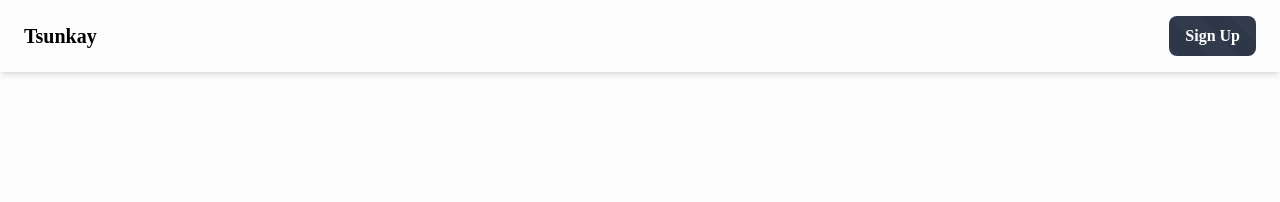
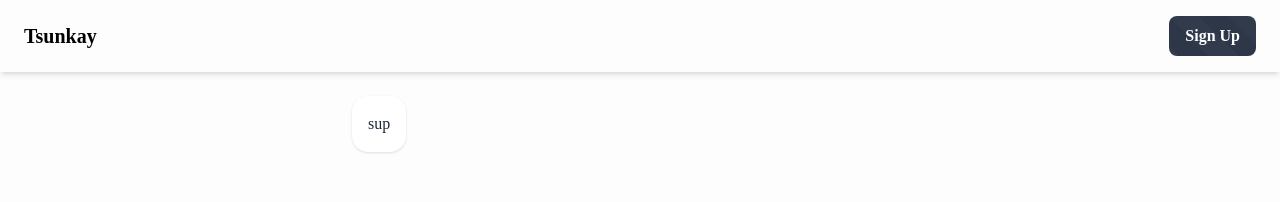
Before and after one commit to mandynoto/tsunkay, a Next.js app: page / in a window 1280 px wide. Shown: the top 202 px of the page. Built offline with nearby package versions, Linux system fonts and the light colour scheme; a web font is replaced by a local one.

Commit message:
feat: ai chats you first

```diff
--- a/app/page.tsx
+++ b/app/page.tsx
@@ -1,6 +1,7 @@
 "use client";
 
 import { Message, MessageRole } from "@/lib/types";
+import { useEffect, useState } from "react"; // Added useEffect
 
 import { ChatHistory } from "@/lib/types";
 import ChatInput from "@/components/ChatInput";
@@ -8,7 +9,6 @@ import { ChatSettings } from "@/lib/types";
 import Footer from "@/components/Footer";
 import Header from "@/components/Header";
 import MessageWindow from "@/components/MessageWindow";
-import { useState } from "react";
 
 export default function Home() {
   const [history, setHistory] = useState<ChatHistory>([]);
@@ -17,6 +17,53 @@ export default function Home() {
     model: "gemini-2.0-flash",
     systemInstructions: "you are a helpful assistant",
   });
+
+  const [streamedWelcomeMessage, setStreamedWelcomeMessage] =
+    useState<string>("");
+  const [isWelcomeMessageComplete, setIsWelcomeMessageComplete] =
+    useState<boolean>(false);
+
+  const welcomeMessages = ["hey", "wyd", "sup", "hi"];
+
+  useEffect(() => {
+    const randomMessage =
+      welcomeMessages[Math.floor(Math.random() * welcomeMessages.length)];
+    let index = 0;
+
+    function typeCharacter() {
+      if (index < randomMessage.length) {
+        const charToAdd = randomMessage.charAt(index);
+        console.log(
+          `Adding char: '${charToAdd}' at index ${index}. Current streamed: '${streamedWelcomeMessage}'`
+        );
+        setStreamedWelcomeMessage((prev) => {
+          console.log(
+            `Prev state: '${prev}'. New state: '${prev + charToAdd}'`
+          );
+          return prev + charToAdd;
+        });
+        index++;
+        setTimeout(typeCharacter, 50);
+      } else {
+        setIsWelcomeMessageComplete(true);
+      }
+    }
+
+    typeCharacter();
+
+    return () => {};
+    // eslint-disable-next-line react-hooks/exhaustive-deps
+  }, []);
+
+  useEffect(() => {
+    if (isWelcomeMessageComplete && streamedWelcomeMessage) {
+      const welcomeMessageObject: Message = {
+        role: "model" as MessageRole,
+        parts: [{ text: streamedWelcomeMessage }],
+      };
+      setHistory((prevHistory) => [welcomeMessageObject, ...prevHistory]);
+    }
+  }, [isWelcomeMessageComplete, streamedWelcomeMessage]);
 
   async function handleSubmit(userMessage: string) {
     const newUserMessage: Message = {
@@ -85,7 +132,19 @@ export default function Home() {
     <div className="h-screen">
       <Header />
       <main className="h-full flex flex-col">
-        <MessageWindow history={history} />
+        <MessageWindow
+          history={
+            isWelcomeMessageComplete
+              ? history
+              : [
+                  {
+                    role: "model" as MessageRole,
+                    parts: [{ text: streamedWelcomeMessage }],
+                  },
+                  ...history,
+                ]
+          }
+        />
         <div className="max-w-2xl mx-auto w-full">
           <ChatInput onSend={handleSubmit} />
         </div>
```
